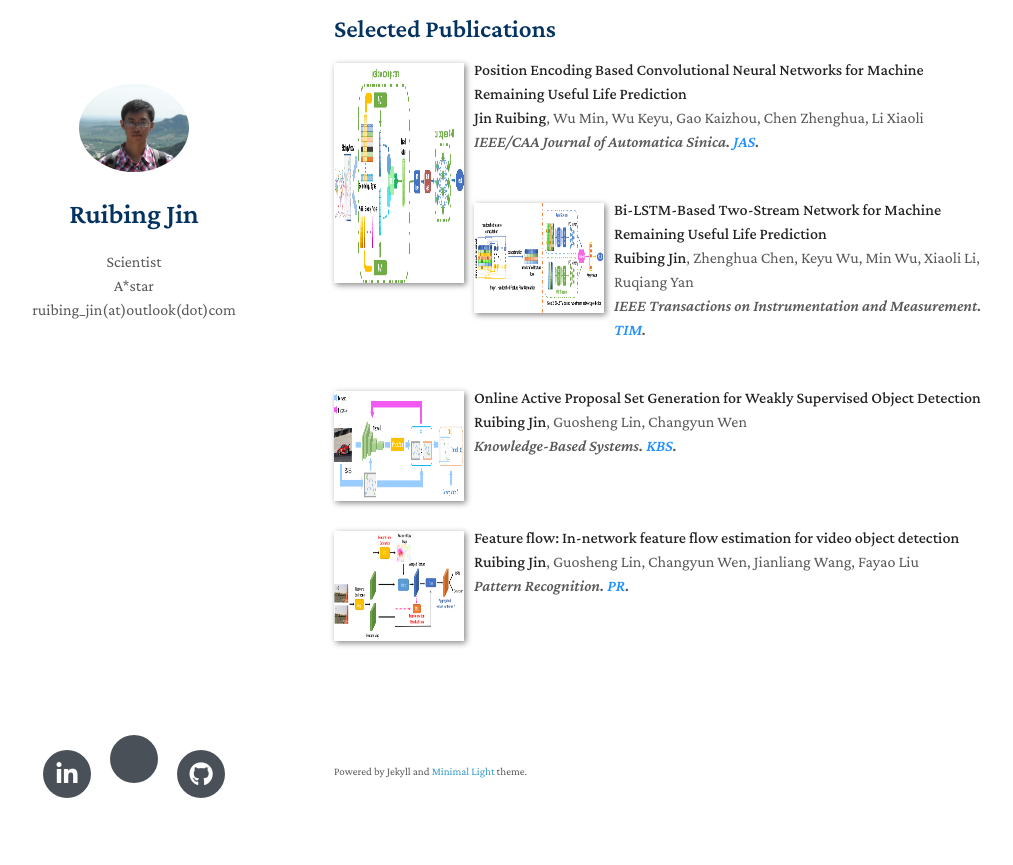
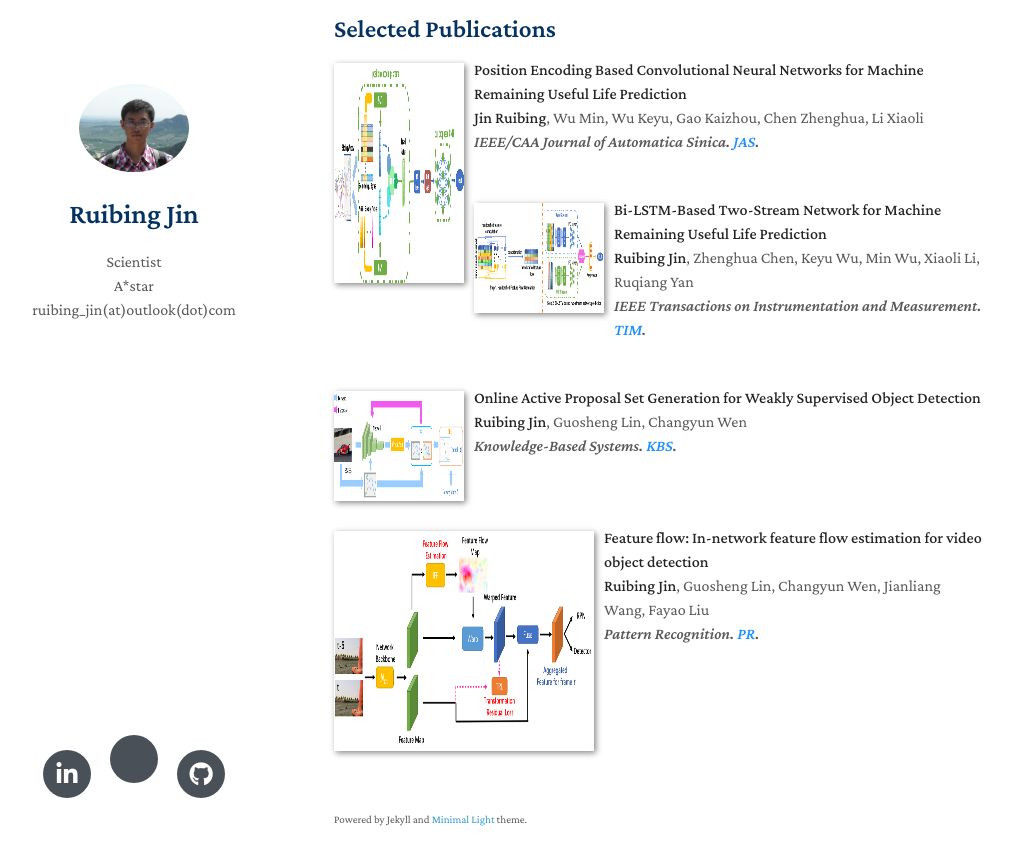
Before and after one commit to ruibing-jin/ruibing-jin.github.io, a Jekyll site: the page built from index.md, in a window 1280 px wide and 900 px high, scrolled down 739 px. Shown: the top 865 px of the window, without its empty margins (136-1149 px from the left). Built offline with Jekyll 4.4.1, drawn with Linux system fonts in a browser that asks for light colours; nearby versions of some CDN libraries; a style sheet for code colours, icons or effects is not loaded; our own code applies the rules of GitHub Pages for plain Markdown files.

Commit message:
Update index.md

```diff
--- a/index.md
+++ b/index.md
@@ -64,7 +64,7 @@ My research interests include computer vision, machine learning and time series
 
 [comment]: <>
 <div class="paper">
-  <div class="teaser" style="float:left;width:20%;margin: 5px 10px 10px 0;"><img src="images/ff_net.png" height="110" style="box-shadow:2px 2px 6px #888888"/></div>
+  <div class="teaser" style="float:left;width:40%;margin: 5px 10px 10px 0;"><img src="images/ff_net.png" height="220" style="box-shadow:2px 2px 6px #888888"/></div>
 <p><strong>Feature flow: In-network feature flow estimation for video object detection</strong>
 <br />
 <strong>Ruibing Jin</strong>, Guosheng Lin, Changyun Wen, Jianliang Wang, Fayao Liu
```
